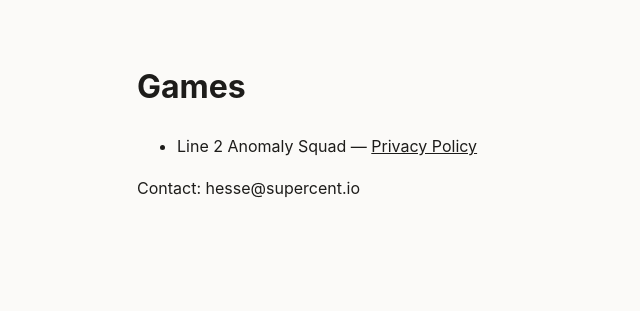
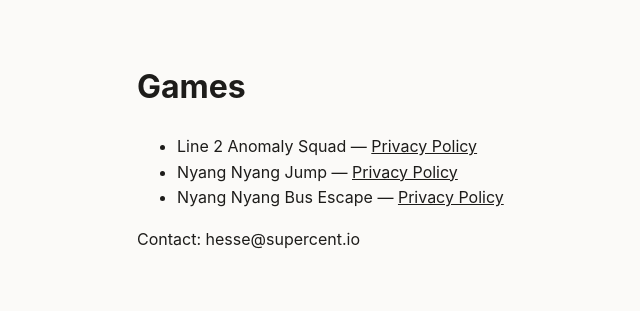
Before and after one commit to hesse-gif/hesse-gif.github.io, a plain HTML site: page index.html in a window 1280 px wide. Shown: the whole page, without its empty margins (143-783 px from the left). Drawn offline with Linux system fonts and the light colour scheme.

Commit message:
Games list: Nyang Nyang Jump, Nyang Nyang Bus Escape
Co-Authored-By: Claude Fable 5.2 <noreply@anthropic.com>

```diff
--- a/index.html
+++ b/index.html
@@ -1,4 +1,4 @@
 <!doctype html>
 <html lang="en"><head><meta charset="utf-8"><meta name="viewport" content="width=device-width, initial-scale=1"><title>Games by hesse</title>
 <style>body{margin:0;font:16px/1.6 -apple-system,"Segoe UI",Roboto,Arial,sans-serif;background:#fbfaf8;color:#1d1c1a}main{max-width:720px;margin:0 auto;padding:40px 20px}a{color:inherit}@media (prefers-color-scheme:dark){body{background:#161514;color:#f1efea}}</style></head>
-<body><main><h1>Games</h1><ul><li>Line 2 Anomaly Squad — <a href="line2/privacy/">Privacy Policy</a></li></ul><p>Contact: hesse@supercent.io</p></main></body></html>
+<body><main><h1>Games</h1><ul><li>Line 2 Anomaly Squad — <a href="line2/privacy/">Privacy Policy</a></li><li>Nyang Nyang Jump — <a href="https://hesse-gif.github.io/nyang-jump-privacy/">Privacy Policy</a></li><li>Nyang Nyang Bus Escape — <a href="https://hesse-gif.github.io/nyang-bus-privacy/">Privacy Policy</a></li></ul><p>Contact: hesse@supercent.io</p></main></body></html>
```
